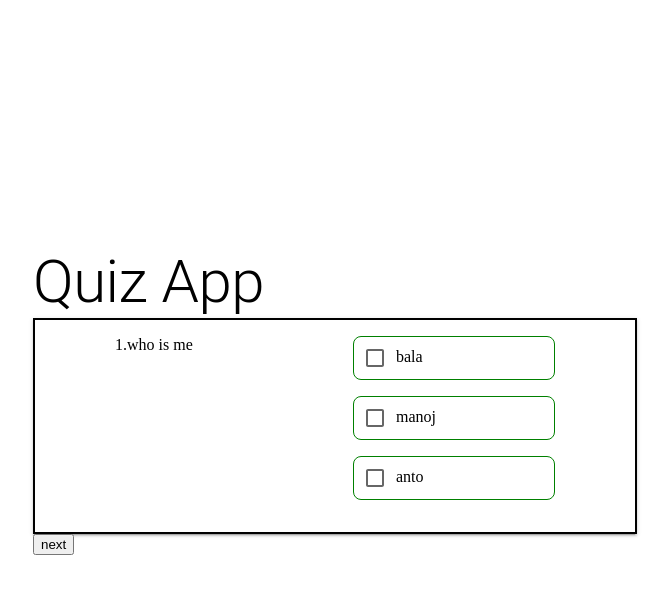
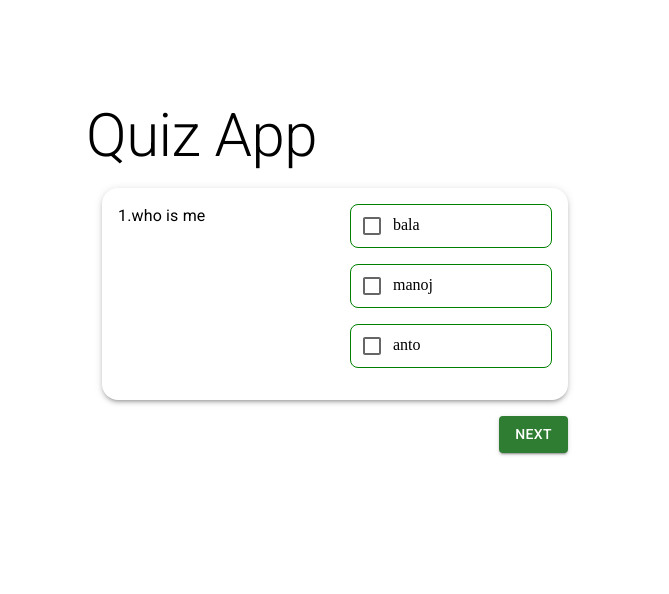
Before and after one commit to Balagurusiva/quiz-app, a React (Create React App) app: page / in a window 1280 px wide. Shown: the top 594 px of the page, without its empty margins (305-974 px from the left). Built offline with nearby package versions, Linux system fonts and the light colour scheme.

Commit message:
modified:   package-lock.json 	modified:   package.json 	modified:   src/App.jsx 	modified:   src/components/QuestionCard.jsx 	modified:   src/components/ResultCard.jsx 	modified:   src/index.css 	modified:   src/index.js

```diff
--- a/package.json
+++ b/package.json
@@ -6,6 +6,7 @@
   "dependencies": {
     "@emotion/react": "^11.11.1",
     "@emotion/styled": "^11.11.0",
+    "@fontsource/roboto": "^5.0.8",
     "@mui/icons-material": "^5.14.9",
     "@mui/material": "^5.14.9",
     "@mui/styled-engine-sc": "^5.14.9",
--- a/src/App.jsx
+++ b/src/App.jsx
@@ -3,7 +3,7 @@ import questions from './data/question'
 import { useState } from 'react'
 import ResultCard from './components/ResultCard'
 import QuestionCard from './components/QuestionCard'
-import { Typography,Stack } from '@mui/material'
+import { Typography,Stack,Button ,Box} from '@mui/material'
 
 const App = () => {
 
@@ -41,7 +41,7 @@ const App = () => {
    };
 
    return (
-      <Stack>
+      <Stack >
 
          <Typography variant='h2'>Quiz App</Typography>
 
@@ -54,10 +54,10 @@ const App = () => {
                   setSelectedOption={setSelectedOption}
                />
 
-               <div>
-                  {questionNum < questions.length - 1 && <button onClick={handleNext}>next</button>}
-                  {questionNum === questions.length - 1 && <button onClick={handleFinish} >finish</button>}
-               </div>
+               <Box sx={{display:'flex' , justifyContent:"right", mr:2}}>
+                  {questionNum < questions.length - 1 && <Button variant='contained'  color="success" onClick={handleNext}>Next</Button>}
+                  {questionNum === questions.length - 1 && <Button variant='contained'  color="success" onClick={handleFinish} >Finish</Button>}
+               </Box>
 
             </div>
          )}
--- a/src/components/QuestionCard.jsx
+++ b/src/components/QuestionCard.jsx
@@ -1,6 +1,7 @@
 import React from 'react'
 import questions from '../data/question'
-import { Box, Stack, Checkbox } from '@mui/material'
+import { Box, Stack, Checkbox, Typography } from '@mui/material'
+
 
 
 const QuestionCard = ({ questionNum, selectedOption, setSelectedOption }) => {
@@ -8,21 +9,22 @@ const QuestionCard = ({ questionNum, selectedOption, setSelectedOption }) => {
     <Stack
       direction={{ xs: 'column', sm: 'row' }}
       justifyContent='space-around'
-      sx={{ width: "600px", border: '2px solid black',boxShadow:2}}
+      sx={{  boxShadow:3,borderRadius:4, m:2}}
     >
 
-      <Box sx={{ m: 2 }}>
+      <Box sx={{ m: 2 , width:"200px"}}>
+
         {
           questions.map((item, idx) => {
             if (idx === questionNum) {
-              return <p key={idx}>{questionNum + 1}.{item.question}</p>
+              return <Typography variant='body1' key={idx}>{questionNum + 1}.{item.question}</Typography>
             }
           })}
       </Box>
 
       <Box sx={{ m: 2 }} >
         {questions[questionNum].option.map((option, index) => (
-          <Box key={index} sx={{ border: "1px solid green", mb: 2, width: 200, borderRadius: 2 }}>
+          <Box key={index} sx={{ border: "1px solid green", mb: 2, width: "200px", borderRadius: 2 }}>
             <Checkbox
               color="success"
               id={option}
--- a/src/components/ResultCard.jsx
+++ b/src/components/ResultCard.jsx
@@ -1,12 +1,22 @@
 import React from 'react'
+import { Stack, Button } from '@mui/material'
 
-const ResultCard = ({mark,handleRestart}) => {
+const ResultCard = ({ mark, handleRestart }) => {
   return (
-    <div>
-               <h3>Quiz Result</h3>
-               <p>Your score: {mark}</p>
-               <button onClick={handleRestart}>Restart Quiz</button>
-            </div>
+    <Stack
+      direction='column'
+      height='150px'
+      justifyContent='space-around'
+      sx={{ boxShadow: 3, borderRadius: 4, m: 2, p: '10px' }}
+    >
+      <div>
+        <h3>Quiz Result</h3>
+        <br/ >
+        <p >Your score: {mark}</p>
+      </div>
+
+      <Button variant='contained' color="success" onClick={handleRestart}>Restart Quiz</Button>
+    </Stack>
   )
 }
 
--- a/src/index.css
+++ b/src/index.css
@@ -2,10 +2,6 @@ body{
     background-color: white;
     margin: 0;
     box-sizing: border-box;
-    height: 100vh;
-    display: flex;
-    align-items: center;
-    justify-content: center;
 }
 
 *{margin: 0;}
--- a/src/index.js
+++ b/src/index.js
@@ -2,12 +2,17 @@ import React from 'react';
 import ReactDOM from 'react-dom/client';
 import App from './App';
 import './index.css'
+import '@fontsource/roboto/300.css';
+import '@fontsource/roboto/400.css';
+import '@fontsource/roboto/500.css';
+import '@fontsource/roboto/700.css';
+
 import { Stack } from '@mui/material';
 
 const root = ReactDOM.createRoot(document.getElementById('root'));
 root.render(
   <React.StrictMode>
-    <Stack justifyContent='center' alignItems="center">
+    <Stack justifyContent='center'  alignItems="center" sx={{ mt: "100px" }}>
       <App />
     </Stack>
   </React.StrictMode>
```
Also changed, not shown: 1 other file (tests, documents, lock files or other folders).
